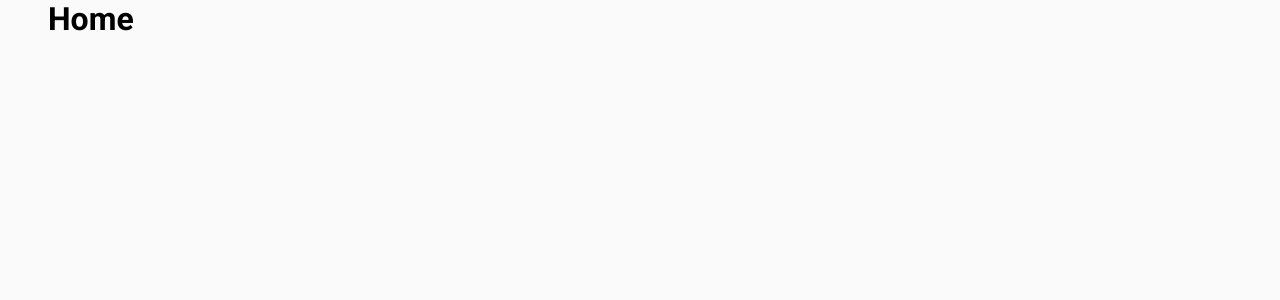
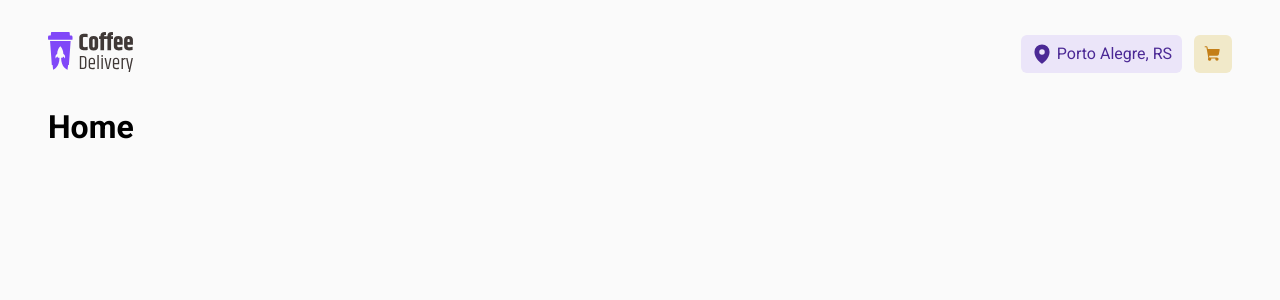
Before and after one commit to ceduardogodoi/ignite22-desafio-02, a React (Vite) app: page / in a window 1280 px wide. Shown: the top 300 px of the page. Built offline with nearby package versions, Linux system fonts and the light colour scheme.

Commit message:
Cria header

```diff
--- /dev/null
+++ b/src/components/Header/index.tsx
@@ -0,0 +1,29 @@
+import { MapPin, ShoppingCart } from 'phosphor-react'
+import { NavLink } from 'react-router-dom'
+import logo from '../../assets/logo.svg'
+import { ShoppingCartButton, HeaderContainer, LocationButton } from './styles'
+
+export function Header() {
+  return (
+    <HeaderContainer>
+      <nav>
+        <NavLink to="/" title="Ir para a página inicial">
+          <img src={logo} alt="" />
+        </NavLink>
+      </nav>
+
+      <div>
+        <LocationButton title="Alterar localização">
+          <MapPin size={22} weight="fill" />
+          <span>Porto Alegre, RS</span>
+        </LocationButton>
+        <ShoppingCartButton title="Ir para o Carrinho">
+          {/* <div>
+            <span>3</span>
+          </div> */}
+          <ShoppingCart size={22} weight="fill" />
+        </ShoppingCartButton>
+      </div>
+    </HeaderContainer>
+  )
+}
--- /dev/null
+++ b/src/components/Header/styles.ts
@@ -0,0 +1,65 @@
+import styled from 'styled-components'
+
+export const HeaderContainer = styled.header`
+  padding: 2rem 0;
+
+  display: flex;
+  align-items: center;
+
+  & > nav {
+    margin-right: auto;
+  }
+
+  & > div {
+    display: flex;
+    column-gap: 0.75rem;
+  }
+`
+
+export const BaseButton = styled.button`
+  max-height: 38px;
+  padding: 0.625rem;
+  border: none;
+  border-radius: 6px;
+  line-height: 0;
+
+  display: flex;
+  justify-content: center;
+  align-items: center;
+`
+
+export const LocationButton = styled(BaseButton)`
+  background: ${props => props.theme['purple-light']};
+  color: ${props => props.theme['purple-dark']};
+
+  span {
+    margin-left: 0.25rem;
+  }
+`
+
+export const ShoppingCartButton = styled(BaseButton)`
+  position: relative;
+  max-width: 38px;
+  background: ${props => props.theme['yellow-light']};
+  color: ${props => props.theme['yellow-dark']};
+
+  & > div {
+    position: absolute;
+    right: -20%;
+    top: -20%;
+    width: 20px;
+    height: 20px;
+    background: ${props => props.theme['yellow-dark']};
+    border-radius: 50%;
+
+    display: flex;
+    justify-content: center;
+    align-items: center;
+
+    & > span {
+      color: ${props => props.theme.white};
+      font-size: 0.75rem;
+      font-weight: bold;
+    }
+  }
+`
--- a/src/layouts/DefaultLayout/index.tsx
+++ b/src/layouts/DefaultLayout/index.tsx
@@ -1,9 +1,12 @@
 import { Outlet } from 'react-router-dom'
+import { Header } from '../../components/Header'
 import { LayoutContainer } from './styles'
 
 export function DefaultLayout() {
   return (
     <LayoutContainer>
+      <Header />
+
       <Outlet />
     </LayoutContainer>
   )
--- a/src/styles/global.ts
+++ b/src/styles/global.ts
@@ -15,4 +15,12 @@ export const GlobalStyle = createGlobalStyle`
   body, input, textarea, button {
     font: 400 1rem 'Roboto', sans-serif;
   }
+
+  button {
+    cursor: pointer;
+
+    &:disabled {
+      cursor: not-allowed;
+    }
+  }
 `
```
Also changed, not shown: src/assets/logo.svg (added).
